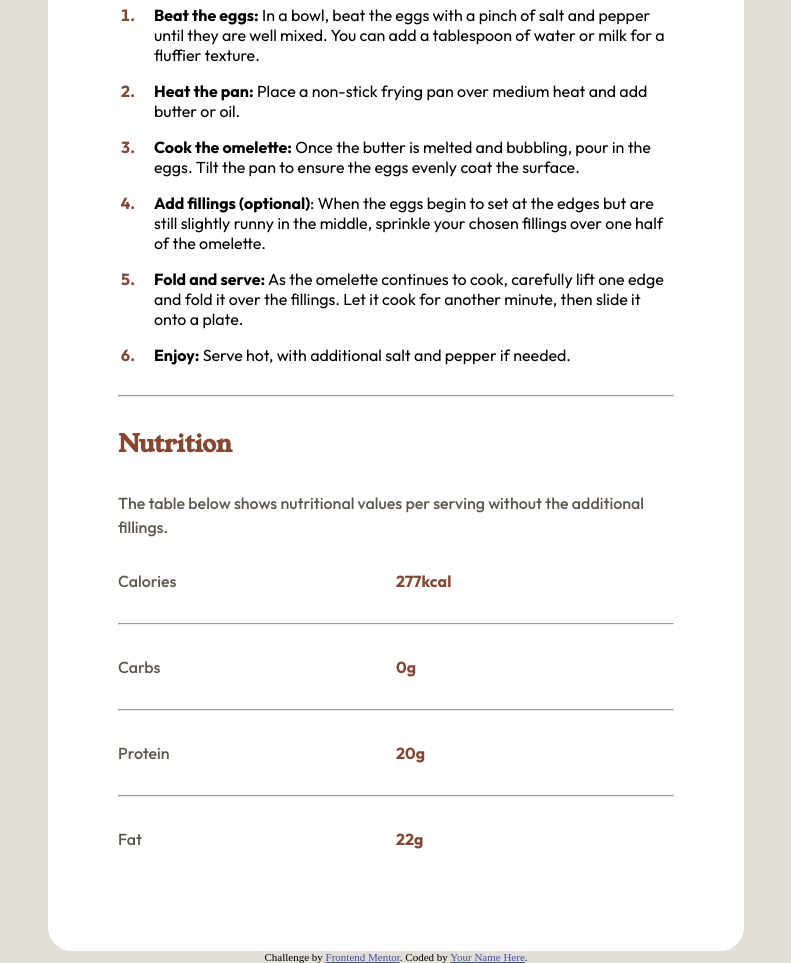
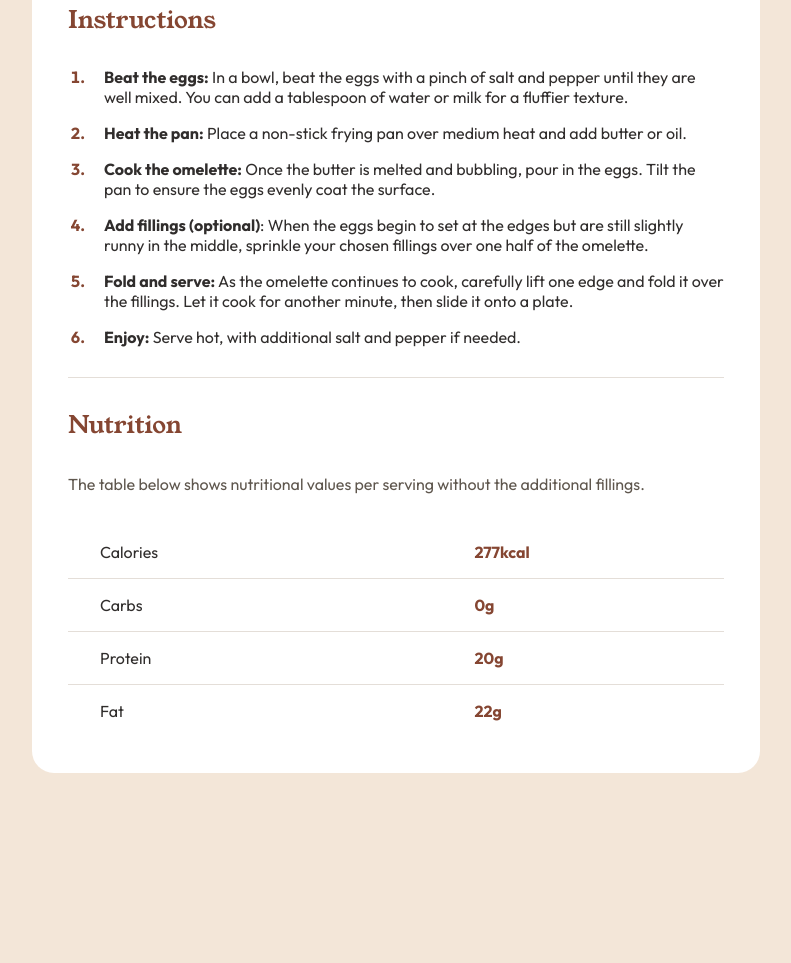
Before and after one commit to santiagopagura/recipe-page-main, a website: page index.html in a window 1280 px wide. Shown: the part 1115-2078 px from the top of the page, without its empty margins (244-1035 px from the left). After the commit the page ends 1955 px from the top, so only its background shows below. Drawn offline with Linux system fonts and the light colour scheme.

Commit message:
corrections, mesures, colors, vars

```diff
--- a/index.html
+++ b/index.html
@@ -2,7 +2,7 @@
 <html lang="en">
 <head>
   <meta charset="UTF-8">
-  <meta name="viewport" content="width=device-width, initial-scale=1.0"> <!-- displays site properly based on user's device -->
+  <meta name="viewport" content="width=device-width, initial-scale=1.0">
 
   <link rel="icon" type="image/png" sizes="32x32" href="./assets/images/favicon-32x32.png">
   <link rel="stylesheet" href="css/styles.css">
@@ -11,9 +11,7 @@
 </head>
 <body>
   <main>
-    <section>
-      <img src="assets/images/image-omelette.jpeg" alt="image of omelette">
-    </section>
+    <img src="assets/images/image-omelette.jpeg" alt="image of omelette">
     <section class="contenedor">
       <article>
         <h1>Simple Omelette Recipe</h1>
@@ -57,21 +55,26 @@
       <article>
         <h2>Nutrition</h2>
         <p>The table below shows nutritional values per serving without the additional fillings.<p>
-        <div class="nutBar">
-          <p><span>Calories</span><span><span class="bold">277kcal</span></span></p>
-          <hr>
-          <p><span>Carbs</span><span><span class="bold">0g</span></span></p>
-          <hr>
-          <p><span>Protein</span><span><span class="bold">20g</span></span></p>
-          <hr>
-          <p><span>Fat</span></span><span><span class="bold">22g</span></span></p>
-        </div>
+        <table class="nutrition__table">
+          <tr>
+            <th>Calories</th>
+            <td>277kcal</td>
+          </tr>
+          <tr>
+            <th>Carbs</th>
+            <td>0g</td>
+          </tr>
+          <tr>
+            <th>Protein</th>
+            <td>20g</td>
+          </tr>
+          <tr>
+            <th>Fat</th>
+            <td>22g</td>
+          </tr>
+        </table>
       </article>
     </section>
   </main>
-  <footer class="attribution">
-    Challenge by <a href="https://www.frontendmentor.io?ref=challenge" target="_blank">Frontend Mentor</a>.
-    Coded by <a href="#">Your Name Here</a>.
-  </footer>
 </body>
 </html>
--- a/scss/styles.scss
+++ b/scss/styles.scss
@@ -12,24 +12,38 @@
   src: url("../assets/fonts/young-serif/YoungSerif-Regular.ttf")
 }
 
+$Nutmeg: hsl(14, 45%, 36%);
+$Dark-Raspberry: hsl(332, 51%, 32%);
+$White: hsl(0, 0%, 100%);
+$Rose-White: hsl(330, 100%, 98%);
+$Eggshell: hsl(30, 54%, 90%);
+$Light-Grey: hsl(30, 18%, 87%);
+$Wenge-Brown: hsl(30, 10%, 34%);
+$Dark-Charcoal: hsl(24, 5%, 18%);
+
 body {
-  background-color: #e4ded8;
+  background-color: $Eggshell;
   display: flex;
   flex-direction: column;
   align-items: center;
   justify-content: center;
 }
+
 main {
-  color: #302d2c;
+  color: $Dark-Charcoal;
   font-family: "outfit", sans-serif;
+  background-color: $White;
+
+
 }
 img {
   width: 100%;
   vertical-align: top;
 }
 .contenedor {
-  padding: 30px;
-  background-color: #ffffff;
+  padding: 36px;
+  background-color: $White;
+
   li {
     margin: 16px 0;
     padding-left: 16px;
@@ -42,27 +56,28 @@ img {
     font-weight: 400;
   }
   h2 {
-    color: #854632;
+    color: $Nutmeg;
     font-family: "youngserif", sans-serif;
     margin: 30px 0;
+    font-weight: 400;
   }
   p {
-    color: #5f574e;
+    color: $Wenge-Brown;
     margin: 30px 0;
-    font-weight: 500;
+    font-weight: 400;
     line-height: 24px;
     font-family: "outfit";
   }
 }
 
 .prepTime {
-  background-color: #fff5fa;
-  color: #7b284f;
+  background-color: $Rose-White;
+  color: $Dark-Raspberry;
   padding: 20px;
   margin: 30px 0;
   border-radius: 16px;
   ul {
-    color: #5f574e;
+    color: $Wenge-Brown;
     margin: 30px 0;
     li {
       margin-right: 16px;
@@ -74,79 +89,65 @@ ul, ol {
   padding-left: 20px;
 }
 
-ol li::marker {
-  color: #854632;
+ol, ul {
+  li::marker {
+  color:$Nutmeg;
   font-weight: bold;
+  }
 }
 
-.nutBar {
-  p {
-    display: flex;
-    margin-left: 32px;
-    span {
-      width: 50%;
-      span {
-        color: #854632;
+.nutrition__table {
+  border-collapse: collapse;
+  width: 100%;
+  text-align: left;
+
+  tr:not(:last-child) {
+      td,th {
+        border-bottom: 1px solid $Light-Grey;
+        }
       }
-    }
-
+  th {
+    font-weight: normal;
+    padding: 16px 0;
+    padding-left: 32px;
   }
-
+  td {
+    font-weight: bold;
+    color: $Nutmeg;
+  }
 }
 
 .bold {
-  font-weight: bold;
+  font-weight: 700;
 }
 
 hr {
   margin: 30px 0;
+  border: none;
+  border-top: 1px solid $Light-Grey;
 }
 
-.attribution { font-size: 11px; text-align: center; }
-.attribution a { color: hsl(228, 45%, 44%); }
+@media screen and (min-width: 447px){
 
+  body {
+    background-color: $Eggshell;
+    width: auto;
+    height: 1955px;
+  }
 
+  main {
+    padding: 36px;
+    border-radius: 22px;
+    max-width: 656px;
+  }
 
+  img {
+  max-width: 656px;
+    border-radius: 8px;
+  }
 
-
-
-@media screen and (min-width: 696px) {
-  main {
-    max-width: 616px;
-    color: #000000;
-    padding: 40px;
-    background-color: #ffffff;
-    border-radius: 24px;
-  }
-  img {
-    width: 616px;
-    border-radius: 16px;
-  }
   .contenedor {
-    padding: 30px;
-    background-color: #ffffff;
-    li {
-      margin: 16px 0;
-      padding-left: 16px;
-    }
-    h1 {
-      font-family: "youngserif", sans-serif;
-      font-size: 36px;
-      margin-bottom: 30px;
-      line-height: 36px;
-      font-weight: 400;
-    }
-    h2 {
-      color: #854632;
-      font-family: "youngserif", sans-serif;
-      margin: 30px 0;
-    }
-    p {
-      color: #5f574e;
-      margin: 30px 0;
-      font-weight: 500;
-      line-height: 24px;
-      font-family: "outfit";
-    }
+    padding: 0;
+    padding-top: 36px;
   }
 }
```
Also changed, not shown: css/styles.css, 1 other file.
